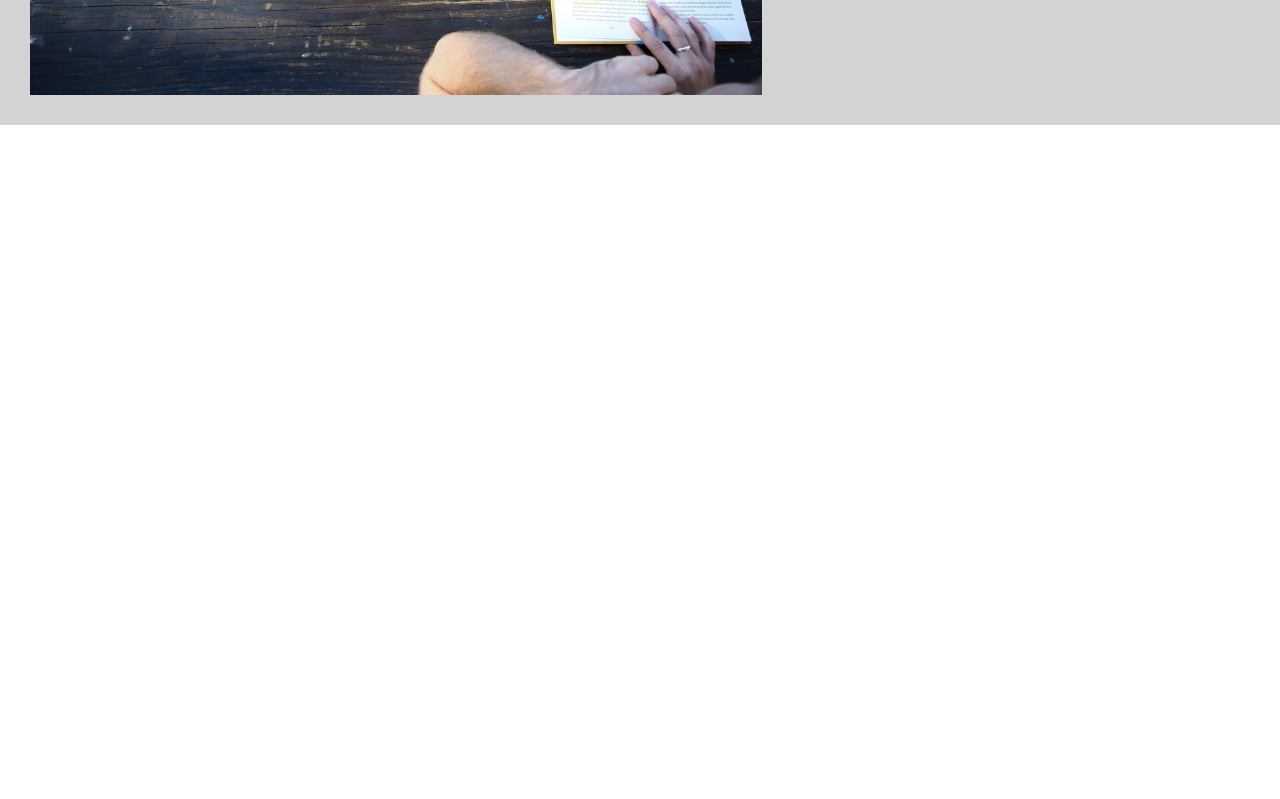
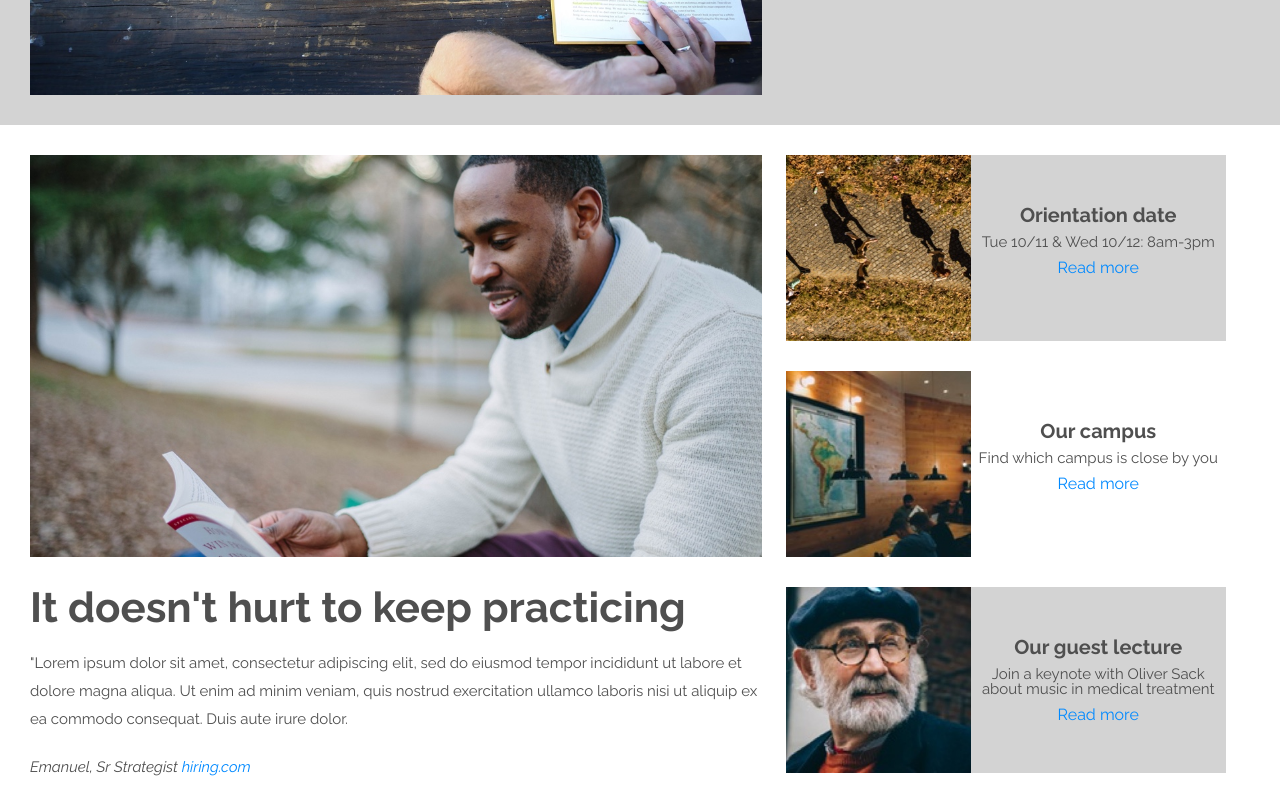
Before and after one commit to laht1nen/colmaracademy, a plain HTML site: page index.html in a window 1280 px wide. Shown: the part 540-1339 px from the top of the page. Before the commit the page ends 1265 px from the top, so only its background shows below. Drawn offline with Linux system fonts and the light colour scheme.

Commit message:
Finished section two, and also added the backgrounds for section three and four

```diff
--- a/index.html
+++ b/index.html
@@ -6,7 +6,8 @@
 		<link href="resources/css/reset.css" rel="stylesheet" type="text/css">
 		<link href="resources/css/style.css" rel="stylesheet" type="text/css">
 		<link rel="icon" href="resources/img/ic-logo.svg" type="image/x-icon"/>
-		<link href="https://fonts.googleapis.com/css?family=Raleway:200,200i,400,400i,700,700i" rel="stylesheet">
+		<link href="https://fonts.googleapis.com/css?family=Raleway:200,200i,400,400i,
+		700,700i" rel="stylesheet">
 	</head>
 	<body>
 		<header>
@@ -40,13 +41,52 @@
 			</div>
 		</section>
 		<section id="second-section">
-
+			<div id="second-section-wrapper">
+				<img src="resources/img/information-main.jpg" alt="Information">
+				<div id="second-section-sidebar">
+					<div class="sidebar-box" id="first">
+						<img src="resources/img/information-orientation.jpg"
+						alt="Information orientation">
+						<h2>Orientation date</h2>
+						<p>Tue 10/11 & Wed 10/12: 8am-3pm</p>
+						<a href="#">Read more</a>
+					</div>
+					<div class="sidebar-box" id="second">
+						<img src="resources/img/information-campus.jpg"
+						alt="Information campus">
+						<h2>Our campus</h2>
+						<p>Find which campus is close by you</p>
+						<a href="#">Read more</a>
+					</div>
+					<div class="sidebar-box" id="third">
+						<img src="resources/img/information-guest-lecture.jpg"
+						alt="Information guest">
+						<h2>Our guest lecture</h2>
+						<p>Join a keynote with Oliver Sack about music in medical
+							treatment</p>
+						<a href="#">Read more</a>
+					</div>
+				</div>
+				<div id="second-section-textbox">
+					<h1>It doesn't hurt to keep practicing</h1>
+					<p>"Lorem ipsum dolor sit amet, consectetur adipiscing elit,
+						sed do eiusmod tempor incididunt ut labore et dolore magna
+						aliqua. Ut enim ad minim veniam, quis nostrud exercitation
+						ullamco laboris nisi ut aliquip ex ea commodo consequat.
+						Duis aute irure dolor.</p>
+					<p><span id="italic">Emanuel, Sr Strategist <a href="#" target="_blank">hiring.com</a></span></p>
+				</div>
+			</div>
 		</section>
 		<section id="third-section">
+			<div id="third-section-wrapper">
 
+			</div>
 		</section>
 		<section id="fourth-section">
+			<div id="fourth-section-wrapper">
 
+			</div>
 		</section>
 		<footer>
 
--- a/resources/css/style.css
+++ b/resources/css/style.css
@@ -134,7 +134,150 @@ header nav ul li a:hover {
 }
 
 #second-section {
-	height: 600px;
+	height: 677px;
 	width: 100%;
 	background-color: white;
 }
+
+#second-section-wrapper {
+	margin: 0 auto;
+	width: 1220px;
+	height: 677px;
+}
+
+#second-section-wrapper img {
+	margin-top: 30px;
+	width: 60%;
+	float: left;
+}
+
+#second-section-sidebar {
+	height: 600px;
+	width: 40%;
+	float: right;
+	margin-top: 30px;
+	display: flex;
+	justify-content: center;
+	flex-wrap: wrap;
+}
+
+.sidebar-box {
+	height: 186px;
+	width: 90%;
+	background: white;
+	text-align: center;
+}
+
+.sidebar-box h2 {
+	font-family: Raleway, sans-serif;
+	font-weight: 800;
+	font-size: 20px;
+	margin-top: 50px;
+	color: #4f4f4f;
+}
+
+.sidebar-box p {
+	font-family: Raleway, sans-serif;
+	font-weight: 400;
+	font-size: 15px;
+	margin-top: 10px;
+	margin-bottom: 10px;
+	color: #4f4f4f;
+}
+
+.sidebar-box a {
+	text-decoration: none;
+	font-family: Raleway, sans-serif;
+	font-weight: 400;
+	color: #0089ff;
+}
+
+#first {
+	background-color: lightgray;
+}
+
+#first img {
+	width: 42%;
+	height: 186px;
+	margin: 0;
+}
+
+#second {
+	margin-top: 30px;
+}
+
+#second img {
+	width: 42%;
+	height: 186px;
+	margin: 0;
+}
+
+#third {
+	margin-top: 30px;
+	background-color: lightgray;
+}
+
+#third img {
+	width: 42%;
+	height: 186px;
+	margin: 0;
+}
+
+#second-section-textbox {
+	height: 186px;
+	width: 60%;
+	float: left;
+	margin-top: 30px;
+}
+
+#second-section-textbox h1 {
+	font-family: Raleway, sans-serif;
+	font-weight: 800;
+	font-size: 42px;
+	color: #4f4f4f;
+}
+
+#second-section-textbox p {
+	font-family: Raleway, sans-serif;
+	font-weight: 400;
+	font-size: 15px;
+	margin-top: 20px;
+	margin-bottom: 20px;
+	color: #4f4f4f;
+	line-height: 28px;
+}
+
+#italic {
+	font-style: italic;
+}
+
+#second-section-textbox a {
+	text-decoration: none;
+	font-family: Raleway, sans-serif;
+	font-weight: 400;
+	color: #0089ff;
+}
+
+#third-section {
+	height: 677px;
+	width: 100%;
+	background-color: lightgray;
+}
+
+#third-section-wrapper {
+	margin: 0 auto;
+	width: 1220px;
+	height: 677px;
+}
+
+#fourth-section {
+	height: 677px;
+	width: 100%;
+	background-color: white;
+}
+
+#fourth-section-wrapper {
+	margin: 0 auto;
+	width: 1220px;
+	height: 677px;
+}
```
